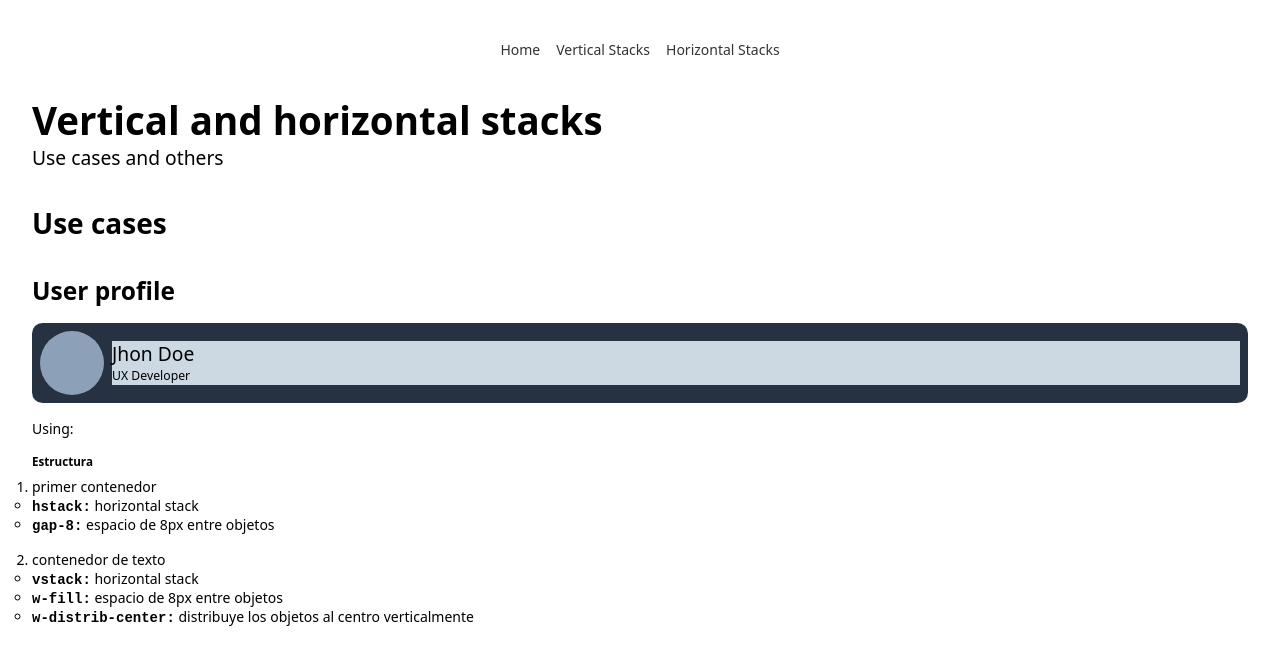
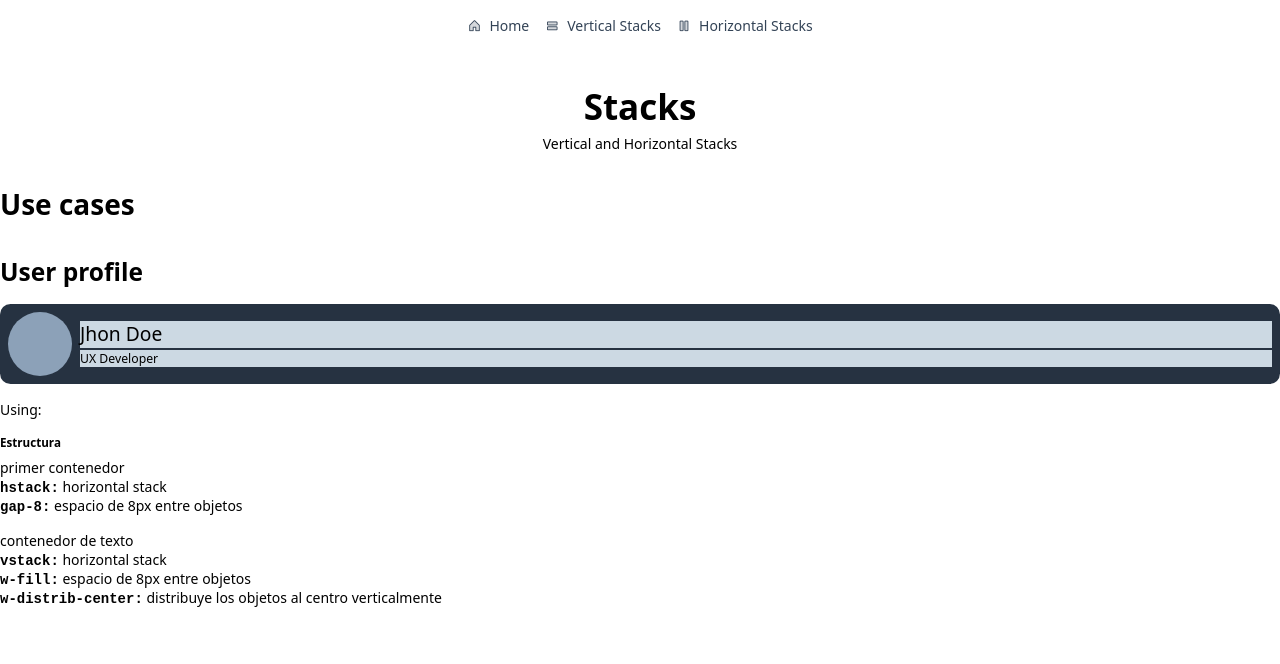
Before and after one commit to pollcastillo/stackscss, a plain HTML site: page index.html in a window 1280 px wide. Drawn offline with Linux system fonts and the light colour scheme.

Commit message:
Fix navbar on homepage

```diff
--- a/index.html
+++ b/index.html
@@ -16,18 +16,22 @@
 </head>
 
 <body>
-    <div class="content vstack p-32 gap-32 w-fill">
-        <nav class="hstack distrib-space-around w-fill distrib-center p-8">
-            <div class="hstack gap-16">
-                <a href="index.html">Home</a>
-                <a href="./src/pages/vstack.html">Vertical Stacks</a>
-                <a href="./src/pages/hstack.html">Horizontal Stacks</a>
-            </div>
-        </nav>
+    <div class="content vstack gap-32 w-fill">
 
-        <section class="vstack gap-4">
-            <h1 class="text-4xl">Vertical and horizontal stacks</h1>
-            <p class="text-xl">Use cases and others</p>
+        <div class="hstack w-fill align-center distrib-center" id="header">
+            <nav class="hstack gap-16 w-fill distrib-center p-16 ignore-resp">
+                <a class="text-slate-800 hstack align-center distrib-center gap-8" href="./"><i
+                        class="ph-duotone ph-house"></i> Home</a>
+                <a class="text-slate-800 hstack align-center distrib-center gap-8" href="./src/pages/vstack.html"> <i
+                        class="ph-duotone ph-rows"></i> Vertical Stacks</a>
+                <a class="text-slate-800 hstack align-center distrib-center gap-8" href="./src/pages/hstack.html"> <i
+                        class="ph-duotone ph-columns"></i>Horizontal Stacks</a>
+            </nav>
+        </div>
+
+        <section class="vstack gap-4 w-fill">
+            <h1 class="text-center w-fill">Stacks</h1>
+            <p class="text-center">Vertical and Horizontal Stacks</p>
         </section>
 
         <h2>Use cases</h2>
@@ -38,9 +42,9 @@
             <frm class="hstack gap-8 bg-slate-900 w-fill align-center p-8 border-round-xl">
                 <graph class="profile-circle bg-slate-400"></graph>
 
-                <frm class="vstack w-fill distrib-center bg-slate-200">
-                    <p class="text-xl">Jhon Doe</p>
-                    <p class="text-sm">UX Developer</p>
+                <frm class="vstack w-fill distrib-center align-center gap-2">
+                    <p class="text-xl bg-slate-200 w-full">Jhon Doe</p>
+                    <p class="text-sm bg-slate-200 w-full">UX Developer</p>
                 </frm>
             </frm>
 
```
Also changed, not shown: src/pages/vstack.html (+0 -2 lines).
